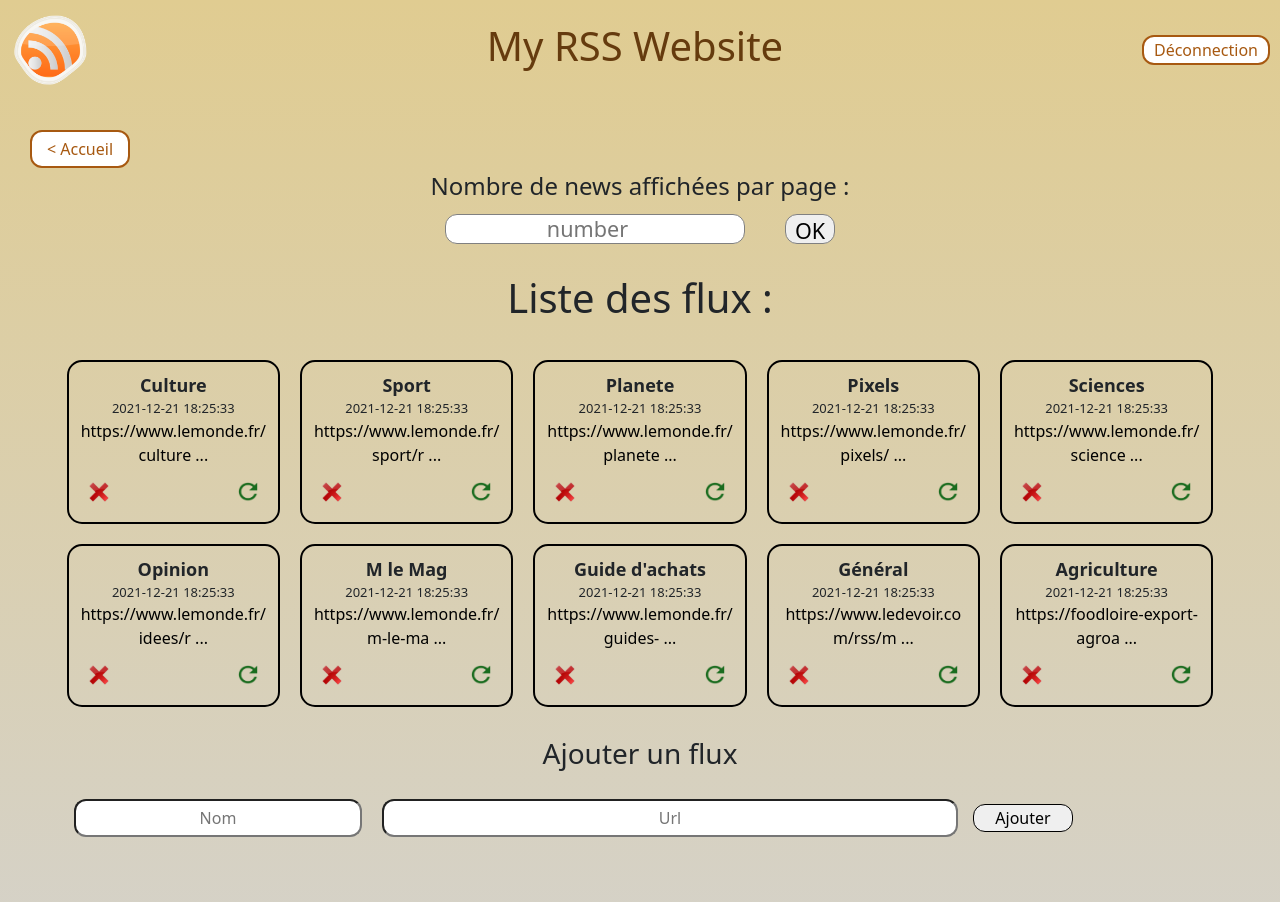
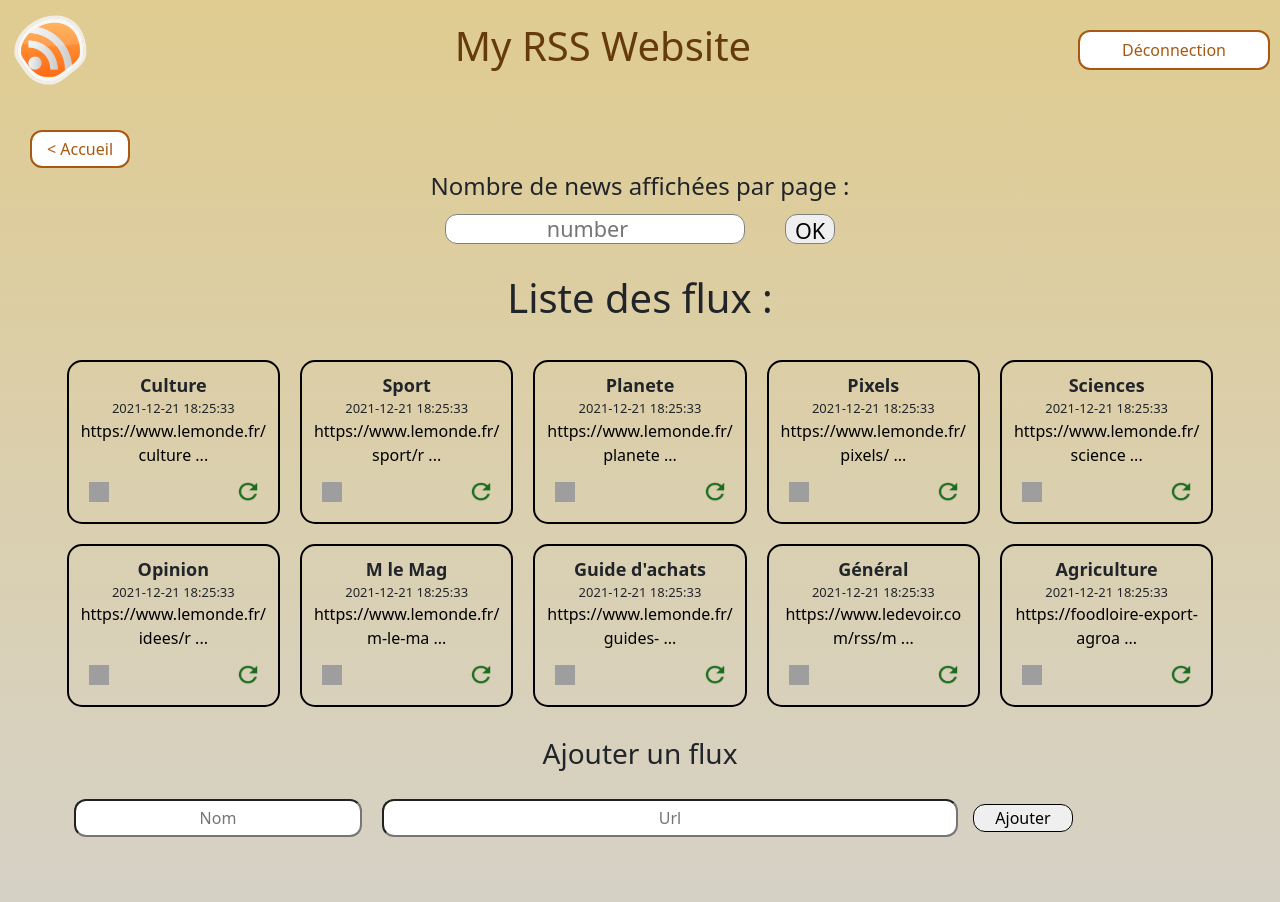
Before and after one commit to JeremyTremblay2/my-rss-website, a PHP site: page /index.php?action=homeAdmin in a window 1280 px wide. Shown: the top 902 px of the page. Run offline with PHP 8.4, Linux system fonts and the light colour scheme; the visitor is signed in with stand-in values (Sample User, id 1); data comes from the database, SQL or seed files in the repository; grey boxes are pictures that could not be loaded.

Commit message:
amélioration de la page d'admin, avant ravalement de facade plus suppression des multiples messages d'erreurs lors d'entrées incorrect de flux

```diff
--- a/source/views/admin.php
+++ b/source/views/admin.php
@@ -51,7 +51,7 @@
                             echo "<a class='link' href=" . $viewData[$i]->getLink() . " title='".$viewData[$i]->getLink()."'>" . $link . "</a>";
                             $id = $viewData[$i]->getId();
                             echo "<div class='adminButton'>";
-                                echo "<a class='delete' href=?action=deleteRssFeed&idStream=$id><img src='views/ressources/icons/delete.png'></a>";
+                                echo "<a class='delete' href=?action=deleteRssFeed&idStream=$id><img src='views/ressources/icons/delete1.png'></a>";
                                 echo "<a class='refresh' href=?action=refreshRssFeed&idStream=$id><img src='views/ressources/icons/refresh-on.png'></a>";
                             echo "</div>";
                         echo "</div>";
--- a/source/views/css/RSS1.css
+++ b/source/views/css/RSS1.css
@@ -35,10 +35,11 @@ header a.button{
     transition: 0.5s;
     justify-content: center;
     align-items: center;
+    text-align: center;
     border:2px solid rgb(167, 89, 17);
     border-radius: 12px;
-    height: 30px;
-    width : 10%;
+    height: 40px;
+    width : 15%;
     min-width: 120px;
     margin: 0 10px 0 0;
     background-color: white;
@@ -50,7 +51,6 @@ header a.button{
 header .button:hover{
     transition: 0.5s;
     background-color: rgb(167, 89, 17);
-    font-weight: bold;
     color: white;
 }
 
@@ -258,6 +258,11 @@ form input:invalid ~ span {
     padding: 10px;
     border : black solid 2px;
     border-radius: 15px;
+
+}
+
+.adminFlux .listeFlux:hover{
+    background-color: rgba(255,255,255,0.5);
 }
 
 .listeFlux p.name{
```
Also changed, not shown: source/views/ressources/icons/delete.png (deleted).
